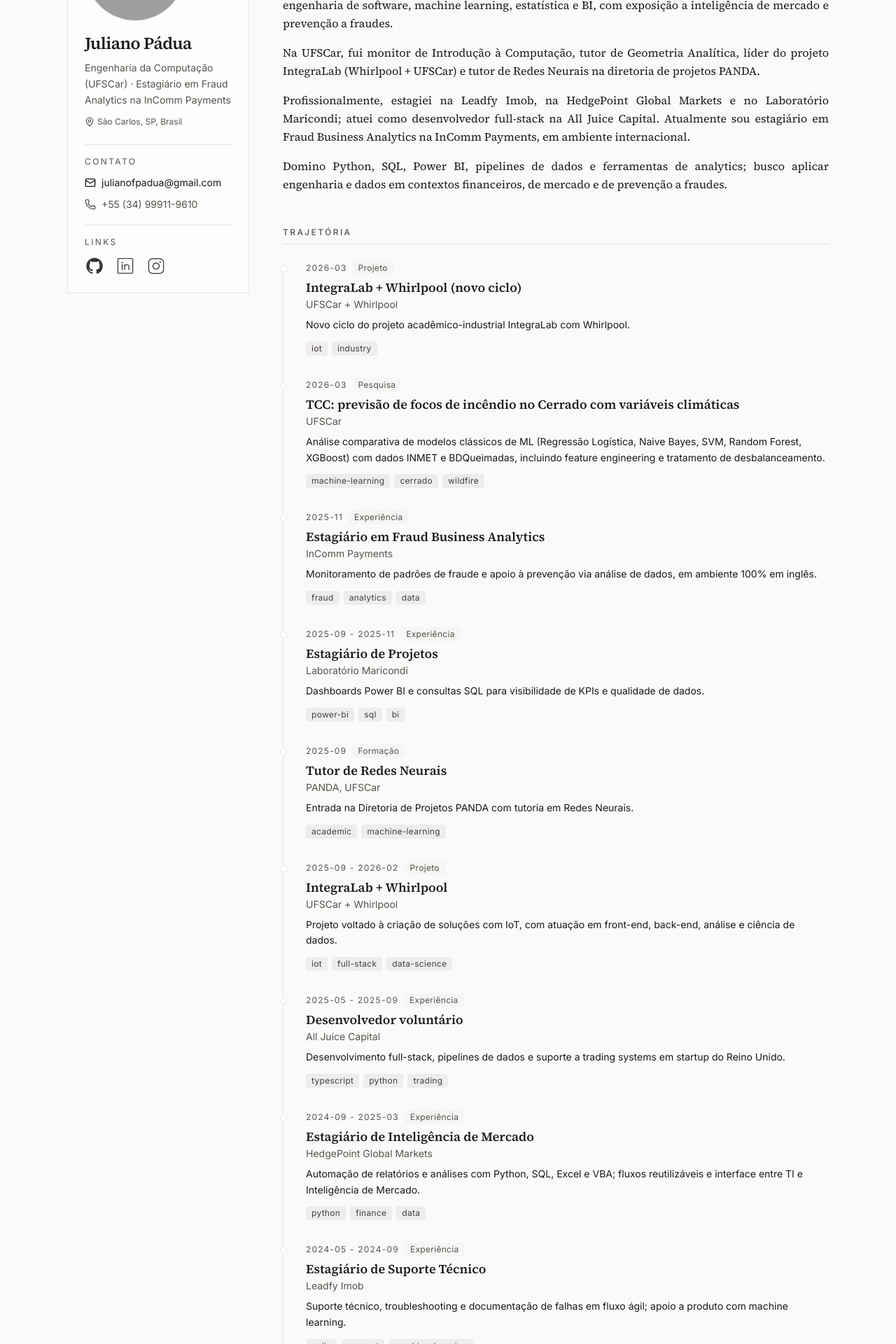
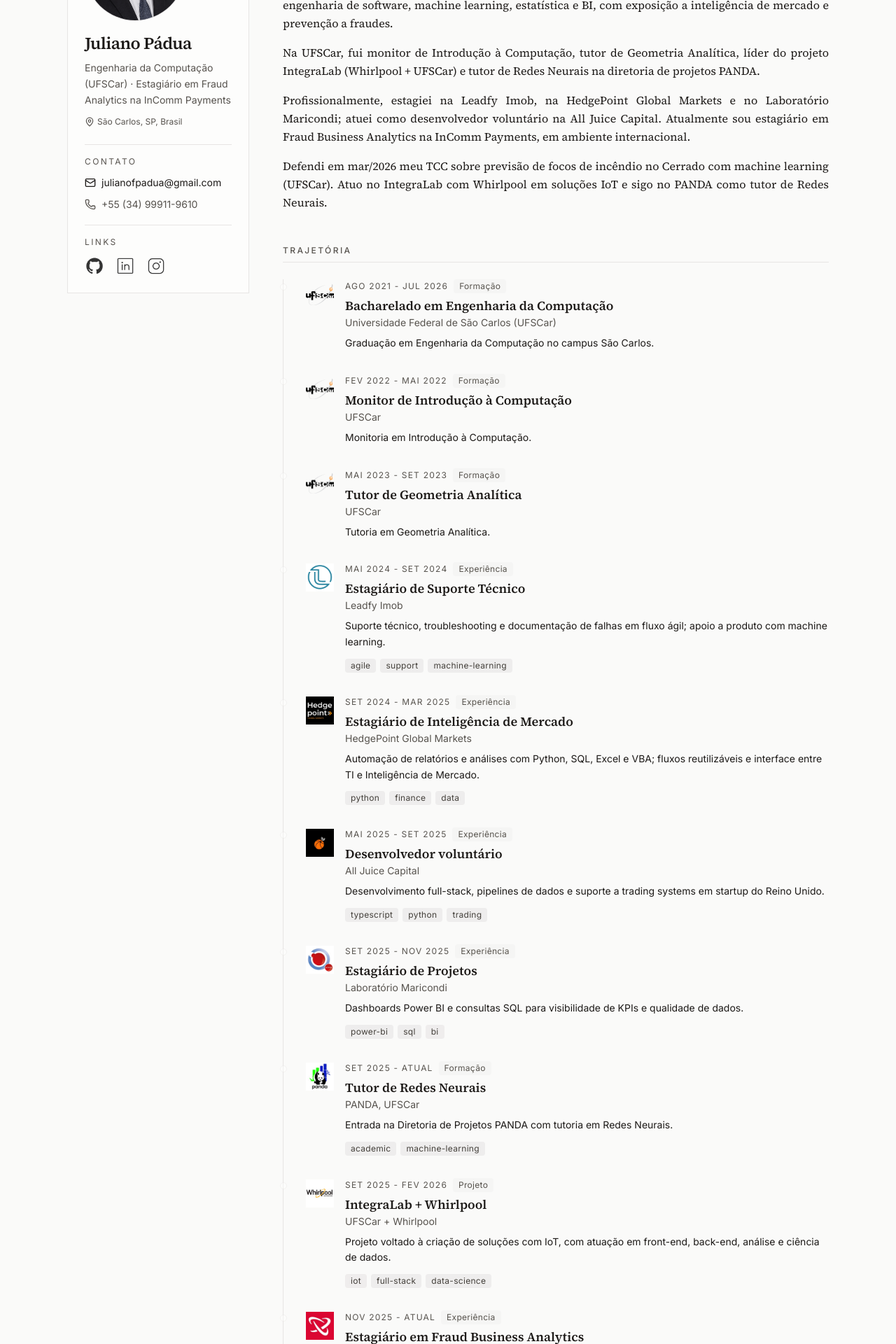
Before and after one commit to julianopadua/portfolio, a React (Vite) app: page /about in a window 1280 px wide. Shown: the part 240-2160 px from the top of the page at 70% size. Built offline with nearby package versions, Linux system fonts and the light colour scheme; grey boxes are pictures that could not be loaded.

Commit message:
dev: updating timeline

```diff
--- a/src/components/about/Timeline.tsx
+++ b/src/components/about/Timeline.tsx
@@ -1,19 +1,23 @@
 import { timelineEvents } from '../../data/timeline'
-import type { TimelineKind } from '../../data/types'
+import type { TimelineEvent, TimelineKind } from '../../data/types'
+import { publicAsset } from '../../lib/assets'
 import { pickLocalized } from '../../lib/localized'
-import { sortByStartDesc } from '../../lib/sort'
+import { sortByStartAsc } from '../../lib/sort'
 import { useLocale } from '../../i18n/useLocale'
 import { SectionTitle } from '../ui/SectionTitle'
 import { Tag } from '../ui/Tag'
 
-function formatPeriod(start: string, end?: string): string {
-  if (end) return `${start} - ${end}`
-  return start
+function formatPeriod(event: TimelineEvent, locale: 'pt' | 'en'): string {
+  if (event.displayPeriod) {
+    return pickLocalized(event.displayPeriod, locale)
+  }
+  if (event.end) return `${event.start} - ${event.end}`
+  return event.start
 }
 
 export function Timeline() {
   const { locale, t } = useLocale()
-  const events = sortByStartDesc(timelineEvents)
+  const events = sortByStartAsc(timelineEvents)
 
   const kindLabel = (kind: TimelineKind) => t.timeline.kinds[kind]
 
@@ -25,19 +29,33 @@ export function Timeline() {
           const title = pickLocalized(event.title, locale)
           const org = event.organization ? pickLocalized(event.organization, locale) : null
           const summary = pickLocalized(event.summary, locale)
+          const period = formatPeriod(event, locale)
 
           return (
             <li key={event.id} className="mb-8 ml-2 last:mb-0">
               <span
-                className="absolute -left-[5px] mt-1.5 h-2.5 w-2.5 rounded-full border border-[var(--color-border)] bg-white"
+                className={`absolute -left-[5px] mt-1.5 h-2.5 w-2.5 rounded-full border border-[var(--color-border)] bg-white ${event.logo ? 'opacity-40' : ''}`}
                 aria-hidden
               />
+              <div className="flex gap-4">
+                {event.logo && (
+                  <div className="mt-0.5 flex h-10 w-10 shrink-0 items-center justify-center">
+                    <img
+                      src={publicAsset(event.logo)}
+                      alt=""
+                      width={40}
+                      height={40}
+                      className="max-h-10 max-w-10 object-contain"
+                    />
+                  </div>
+                )}
+                <div className="min-w-0 flex-1">
                   <div className="flex flex-wrap items-baseline gap-2">
                     <time
                       className="text-xs uppercase tracking-widest text-[var(--color-muted)]"
                       dateTime={event.start}
                     >
-                  {formatPeriod(event.start, event.end)}
+                      {period}
                     </time>
                     <Tag variant="muted">{kindLabel(event.kind)}</Tag>
                     {event.placeholder && (
@@ -46,7 +64,12 @@ export function Timeline() {
                   </div>
                   <h3 className="mt-1 font-serif text-lg font-semibold">
                     {event.href ? (
-                  <a href={event.href} className="hover:underline" target="_blank" rel="noopener noreferrer">
+                      <a
+                        href={event.href}
+                        className="hover:underline"
+                        target="_blank"
+                        rel="noopener noreferrer"
+                      >
                         {title}
                       </a>
                     ) : (
@@ -64,6 +87,8 @@ export function Timeline() {
                       ))}
                     </ul>
                   )}
+                </div>
+              </div>
             </li>
           )
         })}
--- a/src/components/layout/Sidebar.tsx
+++ b/src/components/layout/Sidebar.tsx
@@ -1,13 +1,14 @@
 import { Mail, MapPin, Phone } from 'lucide-react'
+import { profile } from '../../data/profile'
+import { publicAsset } from '../../lib/assets'
+import { pickLocalized } from '../../lib/localized'
+import { useLocale } from '../../i18n/useLocale'
 
 const socialIcons = {
-  github: `${import.meta.env.BASE_URL}icons/githubclaro.png`,
-  linkedin: `${import.meta.env.BASE_URL}icons/linkedinclaro.png`,
-  instagram: `${import.meta.env.BASE_URL}icons/instaclaro.png`,
+  github: publicAsset('icons/githubclaro.png'),
+  linkedin: publicAsset('icons/linkedinclaro.png'),
+  instagram: publicAsset('icons/instaclaro.png'),
 } as const
-import { profile } from '../../data/profile'
-import { pickLocalized } from '../../lib/localized'
-import { useLocale } from '../../i18n/useLocale'
 
 export function Sidebar() {
   const { locale, t } = useLocale()
@@ -18,7 +19,7 @@ export function Sidebar() {
     <aside className="no-print lg:sticky lg:top-8 lg:self-start">
       <div className="flex flex-col items-center border border-[var(--color-border)] bg-white/50 p-6 text-center lg:items-start lg:text-left">
         <img
-          src={`${import.meta.env.BASE_URL}avatar.png`}
+          src={publicAsset('imgs/new-img.png')}
           alt={profile.name}
           className="mb-4 h-36 w-36 rounded-full border border-[var(--color-border)] object-cover"
           width={144}
--- a/src/components/projects/ProjectCard.tsx
+++ b/src/components/projects/ProjectCard.tsx
@@ -72,6 +72,17 @@ export function ProjectCard({ project }: ProjectCardProps) {
             {t.projects.viewDemo}
           </a>
         )}
+        {project.links.other?.map((link) => (
+          <a
+            key={link.href}
+            href={link.href}
+            target="_blank"
+            rel="noopener noreferrer"
+            className="uppercase tracking-widest text-[var(--color-accent)] hover:underline"
+          >
+            {pickLocalized(link.label, locale)}
+          </a>
+        ))}
       </div>
     </Card>
   )
--- a/src/data/cv.ts
+++ b/src/data/cv.ts
@@ -45,16 +45,29 @@ export const cvEducation: CvEntry[] = [
     },
   },
   {
-    id: 'integralab-leader',
+    id: 'integralab-leader-2025',
     title: {
-      pt: 'Líder de projeto IntegraLab',
-      en: 'IntegraLab Project Leader',
+      pt: 'IntegraLab + Whirlpool',
+      en: 'IntegraLab + Whirlpool',
     },
-    organization: { pt: 'Whirlpool + UFSCar', en: 'Whirlpool + UFSCar' },
-    period: { pt: 'Set 2025 - Jul 2026', en: 'Sep 2025 - Jul 2026' },
+    organization: { pt: 'UFSCar + Whirlpool', en: 'UFSCar + Whirlpool' },
+    period: { pt: 'Set 2025 - Fev 2026', en: 'Sep 2025 - Feb 2026' },
     description: {
-      pt: 'Liderança do projeto acadêmico-industrial IntegraLab.',
-      en: 'Led the IntegraLab academic-industry project.',
+      pt: 'Projeto com IoT, front-end, back-end, análise e ciência de dados.',
+      en: 'Project with IoT, front-end, back-end, analytics, and data science.',
+    },
+  },
+  {
+    id: 'integralab-leader-2026',
+    title: {
+      pt: 'IntegraLab + Whirlpool (novo ciclo)',
+      en: 'IntegraLab + Whirlpool (new cycle)',
+    },
+    organization: { pt: 'UFSCar + Whirlpool', en: 'UFSCar + Whirlpool' },
+    period: { pt: 'Mar 2026 - Atual', en: 'Mar 2026 - Present' },
+    description: {
+      pt: 'Novo ciclo do projeto acadêmico-industrial IntegraLab.',
+      en: 'New cycle of the IntegraLab academic-industry project.',
     },
   },
   {
@@ -98,12 +111,12 @@ export const cvExperience: CvEntry[] = [
   },
   {
     id: 'all-juice',
-    title: { pt: 'Desenvolvedor Full-Stack', en: 'Full-Stack Developer' },
+    title: { pt: 'Desenvolvedor voluntário', en: 'Volunteer Developer' },
     organization: { pt: 'All Juice Capital', en: 'All Juice Capital' },
     period: { pt: 'Mai 2025 - Set 2025', en: 'May 2025 - Sep 2025' },
     description: {
-      pt: 'Desenvolvimento full-stack, pipelines de dados e automações para analytics de trading e ferramentas internas.',
-      en: 'Full-stack development, data pipelines, and automation for trading analytics and internal tools.',
+      pt: 'Desenvolvimento voluntário full-stack, pipelines de dados e suporte a trading systems.',
+      en: 'Volunteer full-stack development, data pipelines, and trading systems support.',
     },
     href: 'https://www.alljuicecapital.com/',
   },
@@ -141,27 +154,36 @@ export const cvResearch: CvEntry[] = [
   {
     id: 'tcc-cerrado',
     title: {
-      pt: 'TCC: previsão e ranking de focos de incêndio no Cerrado',
-      en: 'Thesis: fire hotspot prediction and ranking in the Cerrado',
+      pt: 'TCC: previsão de focos de incêndio no Cerrado com variáveis climáticas',
+      en: 'Thesis: Cerrado fire hotspot prediction using climate variables',
     },
     organization: { pt: 'UFSCar', en: 'UFSCar' },
-    period: { pt: 'Em andamento', en: 'In progress' },
+    period: { pt: 'Defesa em Mar 2026', en: 'Defended Mar 2026' },
     description: {
-      pt: 'Pesquisa aplicada em modelagem preditiva e análise espacial de focos de incêndio.',
-      en: 'Applied research on predictive modeling and spatial analysis of fire hotspots.',
+      pt: 'Comparativo de modelos de ML com dados INMET e BDQueimadas; feature engineering e tratamento de desbalanceamento.',
+      en: 'Comparative ML models with INMET data and INPE fire records; feature engineering and imbalance treatment.',
     },
-    placeholder: true,
+    href: 'https://repositorio.ufscar.br/items/969fd627-d894-40be-89fb-b20127ba3f03',
   },
 ]
 
 export const cvProjectsHighlight: CvEntry[] = [
   {
-    id: 'integralab-cv',
-    title: { pt: 'IntegraLab (Whirlpool + UFSCar)', en: 'IntegraLab (Whirlpool + UFSCar)' },
-    period: { pt: 'Set 2025 - Jul 2026', en: 'Sep 2025 - Jul 2026' },
+    id: 'integralab-cv-2025',
+    title: { pt: 'IntegraLab + Whirlpool', en: 'IntegraLab + Whirlpool' },
+    period: { pt: 'Set 2025 - Fev 2026', en: 'Sep 2025 - Feb 2026' },
     description: {
-      pt: 'Projeto acadêmico-industrial com liderança de equipe e entregas de engenharia.',
-      en: 'Academic-industry project with team leadership and engineering deliverables.',
+      pt: 'Soluções IoT com front-end, back-end, análise e ciência de dados.',
+      en: 'IoT solutions with front-end, back-end, analytics, and data science.',
+    },
+  },
+  {
+    id: 'integralab-cv-2026',
+    title: { pt: 'IntegraLab + Whirlpool (novo ciclo)', en: 'IntegraLab + Whirlpool (new cycle)' },
+    period: { pt: 'Mar 2026 - Atual', en: 'Mar 2026 - Present' },
+    description: {
+      pt: 'Novo ciclo do projeto acadêmico-industrial.',
+      en: 'New cycle of the academic-industry project.',
     },
   },
 ]
--- a/src/data/profile.ts
+++ b/src/data/profile.ts
@@ -16,12 +16,12 @@ export const profile: Profile = {
       en: 'At UFSCar, I served as a Teaching Assistant for Introduction to Computing, a tutor for Analytic Geometry, Project Leader for the IntegraLab project (Whirlpool + UFSCar), and Neural Networks tutor at the PANDA projects directorate.',
     },
     {
-      pt: 'Profissionalmente, estagiei na Leadfy Imob, na HedgePoint Global Markets e no Laboratório Maricondi; atuei como desenvolvedor full-stack na All Juice Capital. Atualmente sou estagiário em Fraud Business Analytics na InComm Payments, em ambiente internacional.',
-      en: 'Professionally, I interned at Leadfy Imob, HedgePoint Global Markets, and Laboratório Maricondi; worked as a full-stack developer at All Juice Capital. I am currently a Fraud Business Analytics Intern at InComm Payments in an English-only environment.',
+      pt: 'Profissionalmente, estagiei na Leadfy Imob, na HedgePoint Global Markets e no Laboratório Maricondi; atuei como desenvolvedor voluntário na All Juice Capital. Atualmente sou estagiário em Fraud Business Analytics na InComm Payments, em ambiente internacional.',
+      en: 'Professionally, I interned at Leadfy Imob, HedgePoint Global Markets, and Laboratório Maricondi; volunteered as a developer at All Juice Capital. I am currently a Fraud Business Analytics Intern at InComm Payments in an English-only environment.',
     },
     {
-      pt: 'Domino Python, SQL, Power BI, pipelines de dados e ferramentas de analytics; busco aplicar engenharia e dados em contextos financeiros, de mercado e de prevenção a fraudes.',
-      en: 'I work with Python, SQL, Power BI, data pipelines, and analytics tools; I aim to apply engineering and data skills in finance, markets, and fraud prevention contexts.',
+      pt: 'Defendi em mar/2026 meu TCC sobre previsão de focos de incêndio no Cerrado com machine learning (UFSCar). Atuo no IntegraLab com Whirlpool em soluções IoT e sigo no PANDA como tutor de Redes Neurais.',
+      en: 'In Mar 2026 I defended my undergraduate thesis on Cerrado fire hotspot prediction with machine learning (UFSCar). I work on IntegraLab with Whirlpool on IoT solutions and continue at PANDA as a Neural Networks tutor.',
     },
   ],
   location: {
--- a/src/data/projects.ts
+++ b/src/data/projects.ts
@@ -120,35 +120,46 @@ export const projects: ProjectItem[] = [
   {
     id: 'tcc-cerrado-project',
     name: {
-      pt: 'TCC: focos de incêndio no Cerrado',
-      en: 'Thesis: Cerrado fire hotspots',
+      pt: 'TCC: focos de incêndio no Cerrado (ML + variáveis climáticas)',
+      en: 'Thesis: Cerrado fire hotspots (ML + climate variables)',
     },
     shortDescription: {
-      pt: 'Modelagem preditiva e ranking de focos de incêndio.',
-      en: 'Predictive modeling and ranking of fire hotspots.',
+      pt: 'Comparativo de modelos clássicos de ML para previsão horária de focos de incêndio.',
+      en: 'Comparative analysis of classical ML models for hourly fire hotspot prediction.',
     },
-    stack: ['Python', 'Machine Learning', 'Geospatial'],
-    status: 'active',
-    period: '2025',
+    longDescription: {
+      pt: 'Integração INMET e BDQueimadas; feature engineering, SMOTE e métricas PR-AUC e F1.',
+      en: 'INMET and INPE data integration; feature engineering, SMOTE, and PR-AUC and F1 metrics.',
+    },
+    stack: ['Python', 'Machine Learning', 'XGBoost', 'scikit-learn'],
+    status: 'completed',
+    period: '2026',
     tags: ['research', 'cerrado', 'wildfire'],
-    links: {},
-    placeholder: true,
+    links: {
+      other: [
+        {
+          label: { pt: 'Repositório UFSCar', en: 'UFSCar repository' },
+          href: 'https://repositorio.ufscar.br/items/969fd627-d894-40be-89fb-b20127ba3f03',
+        },
+      ],
+    },
+    featured: true,
   },
   {
     id: 'integra-lab-project',
     name: { pt: 'IntegraLab / Whirlpool', en: 'IntegraLab / Whirlpool' },
     shortDescription: {
-      pt: 'Liderança do projeto acadêmico-industrial IntegraLab (UFSCar + Whirlpool).',
-      en: 'Leadership of the IntegraLab academic-industry project (UFSCar + Whirlpool).',
+      pt: 'Soluções IoT com front-end, back-end, análise e ciência de dados.',
+      en: 'IoT solutions with front-end, back-end, analytics, and data science.',
     },
     longDescription: {
-      pt: 'Projeto de engenharia com entregas em equipe entre universidade e indústria.',
-      en: 'Engineering project with team deliverables across university and industry.',
+      pt: 'Projeto acadêmico-industrial UFSCar + Whirlpool (set/2025 - fev/2026 e novo ciclo desde mar/2026).',
+      en: 'UFSCar + Whirlpool academic-industry project (Sep 2025 - Feb 2026 and new cycle from Mar 2026).',
     },
-    stack: ['Engineering', 'Project Management'],
+    stack: ['IoT', 'React', 'Python', 'Data Science'],
     status: 'active',
     period: '2025-2026',
-    tags: ['industry', 'ufscar'],
+    tags: ['industry', 'ufscar', 'iot'],
     links: {},
     featured: true,
   },
```
Lines whose indentation alone changed are shown as unchanged.
